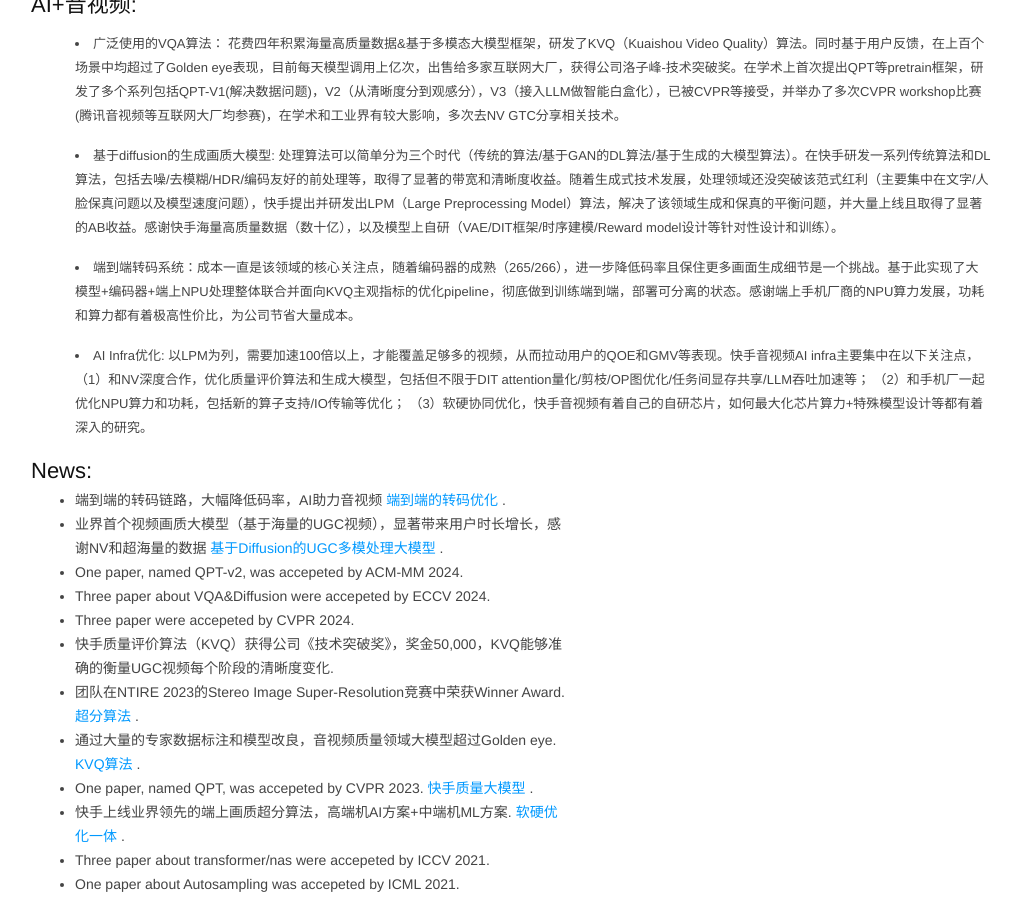
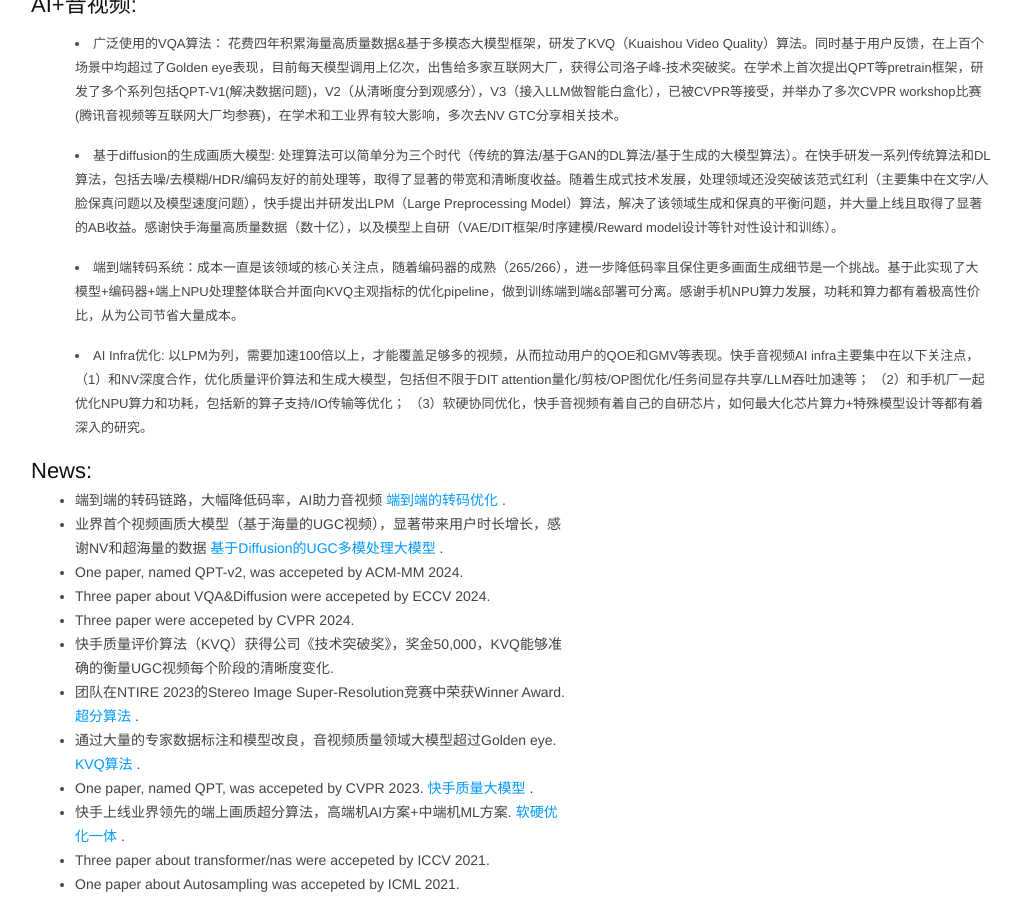
Before and after one commit to msunming/msunming.github.io, a Jekyll site: the page index.html, which Jekyll copies as it is, in a window 1280 px wide and 900 px high, scrolled down 724 px. Shown: the whole window, without its empty margins (129-1150 px from the left). Built offline with Jekyll 4.4.1, drawn with Linux system fonts in a browser that asks for light colours.

Commit message:
Update index.html

```diff
--- a/index.html
+++ b/index.html
@@ -470,7 +470,7 @@ pre .markdown .emphasis {
 		</p>
 
 		<p>
-	    	<li> 端到端转码系统：成本一直是该领域的核心关注点，随着编码器的成熟（265/266），进一步降低码率且保住更多画面生成细节是一个挑战。基于此实现了大模型+编码器+端上NPU处理整体联合并面向KVQ主观指标的优化pipeline，彻底做到训练端到端，部署可分离的状态。感谢端上手机厂商的NPU算力发展，功耗和算力都有着极高性价比，为公司节省大量成本。 </li>
+	    	<li> 端到端转码系统：成本一直是该领域的核心关注点，随着编码器的成熟（265/266），进一步降低码率且保住更多画面生成细节是一个挑战。基于此实现了大模型+编码器+端上NPU处理整体联合并面向KVQ主观指标的优化pipeline，做到训练端到端&部署可分离。感谢手机NPU算力发展，功耗和算力都有着极高性价比，从为公司节省大量成本。 </li>
 		</p>
 
 		<p>
```
